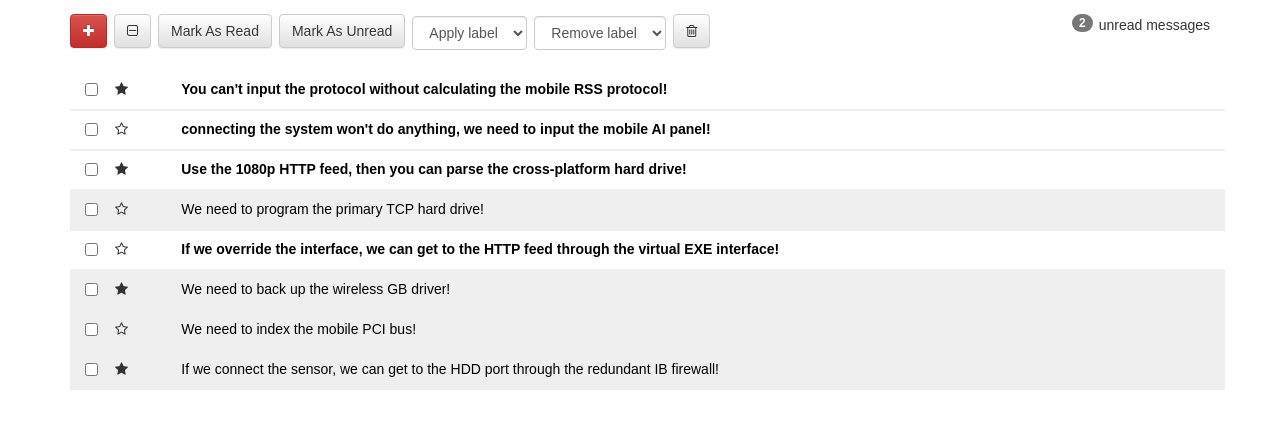
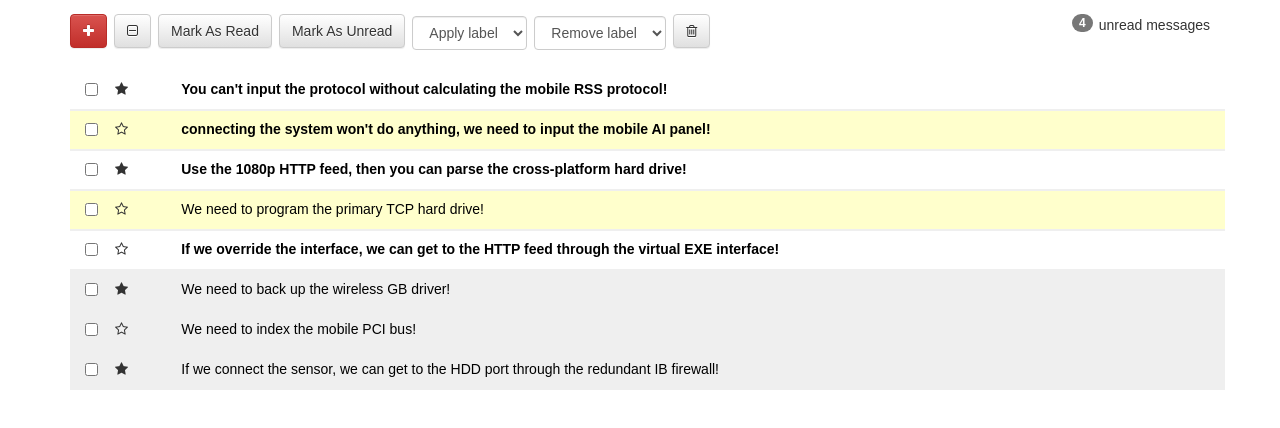
Before and after one commit to markpavlovski/react-inbox-api, a React (Create React App) app: page / in a window 1280 px wide. Shown: the top 428 px of the page. Built offline with nearby package versions, Linux system fonts and the light colour scheme.

Commit message:
started working on the toolbar

```diff
--- a/src/components/Messages.js
+++ b/src/components/Messages.js
@@ -4,7 +4,7 @@ import Message from './Message'
 
 const Messages = props => {
   return (
-    props.seeds.map(data => <Message {...data} key={data.id} selected={false}/>)
+    props.seeds.map(data => <Message {...data} key={data.id}/>)
   )
 }
 
--- a/src/components/Toolbar.js
+++ b/src/components/Toolbar.js
@@ -5,7 +5,9 @@ const Toolbar = props => {
       <div className="row toolbar">
         <div className="col-md-12">
           <p className="pull-right">
-            <span className="badge badge">2</span>
+            <span className="badge badge">{
+              props.seeds.reduce((acc,data)=> data.read ? acc : acc+1,0)
+            }</span>
             unread messages
           </p>
 
@@ -17,7 +19,11 @@ const Toolbar = props => {
             <i className="fa fa-minus-square-o"></i>
           </button>
 
-          <button className="btn btn-default">Mark As Read</button>
+          <button className={[
+            'btn',
+            'btn-default',
+            props.seeds.some(data => data.selected) ? '' : 'disabled'
+          ].join(' ')}>Mark As Read</button>
 
           <button className="btn btn-default">Mark As Unread</button>
 
```
